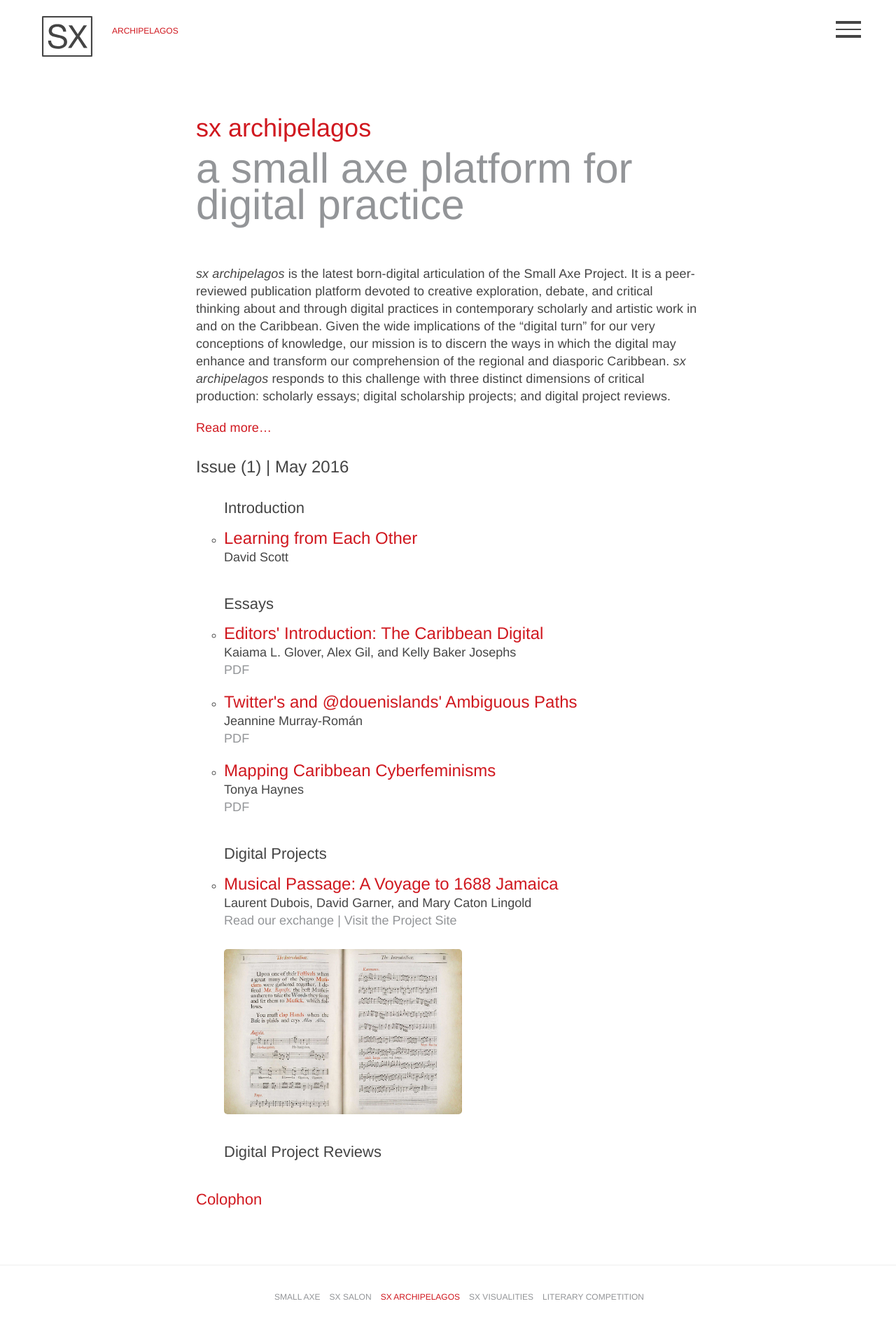
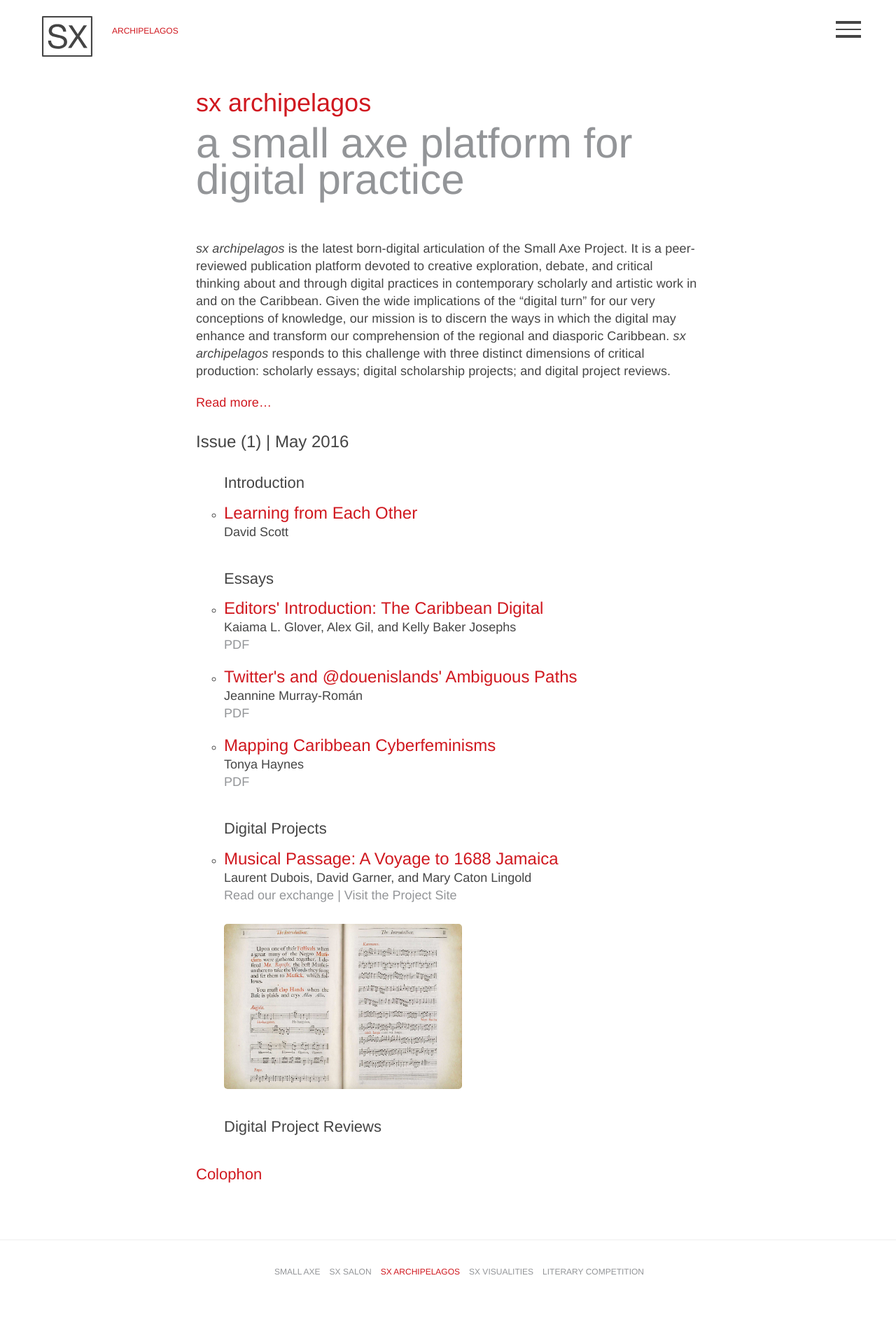
Before and after one commit to archipelagosjournal/archipelagos, a Jekyll site: the page built from index.html, in a window 1280 px wide. Shown: the whole page at 70% size. Built offline with Jekyll 4.4.1, drawn with Linux system fonts in a browser that asks for light colours; after the commit the page ends 1850 px from its top, so only the background shows below that.

Commit message:
moved main container 2 rems up

```diff
--- a/public/css/main.css
+++ b/public/css/main.css
@@ -458,10 +458,9 @@
 
 
 .masthead {
-  margin-bottom: 3rem;
+  margin-bottom: 2rem;
   text-align: left;
   padding-top: .8rem;
-  padding-bottom: .8rem
 }
 
 
```
